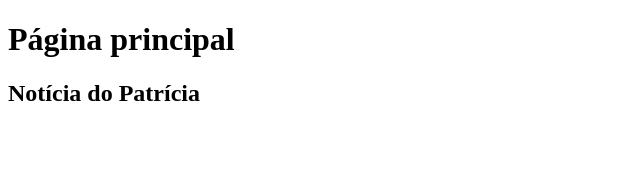
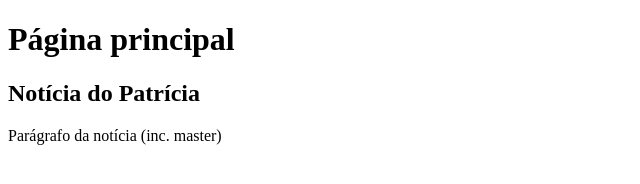
Before and after one commit to brendo10x/trabalhando-com-git, a plain HTML site: page index.html in a window 1280 px wide. Shown: the whole page, without its empty margins (0-640 px from the left). Drawn offline with Linux system fonts and the light colour scheme.

Commit message:
<Atualização> Inclusão do <p> da notícia na index.html (inc. master)

```diff
--- a/index.html
+++ b/index.html
@@ -8,5 +8,7 @@
 <body>
 <h1>Página principal</h1>
 <h2>Notícia do Patrícia</h2>
+
+<p>Parágrafo da notícia (inc. master)</p>
 </body>
 </html>
```
